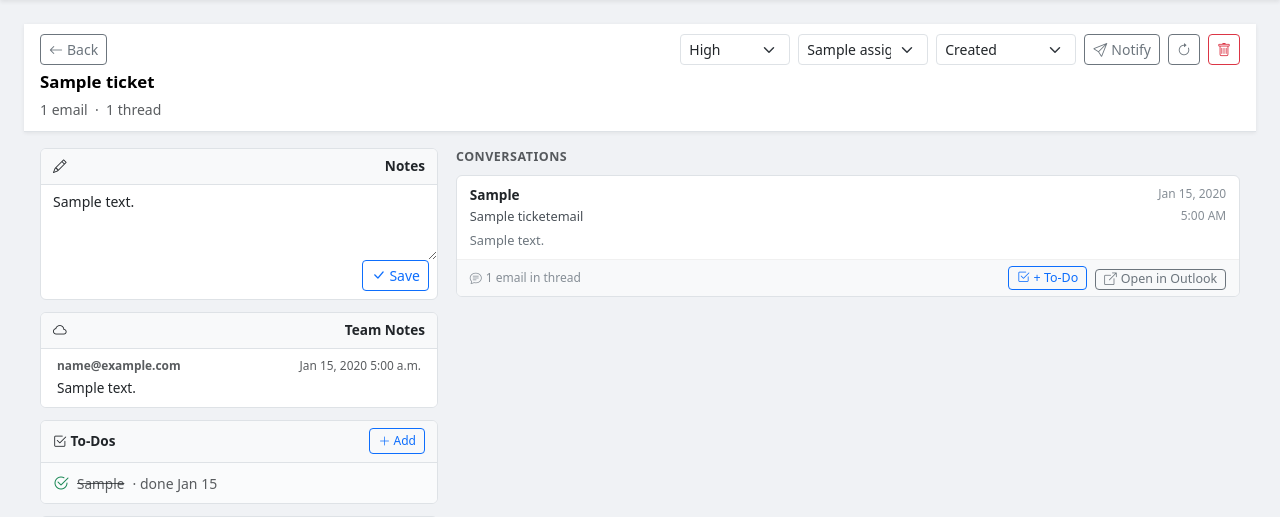
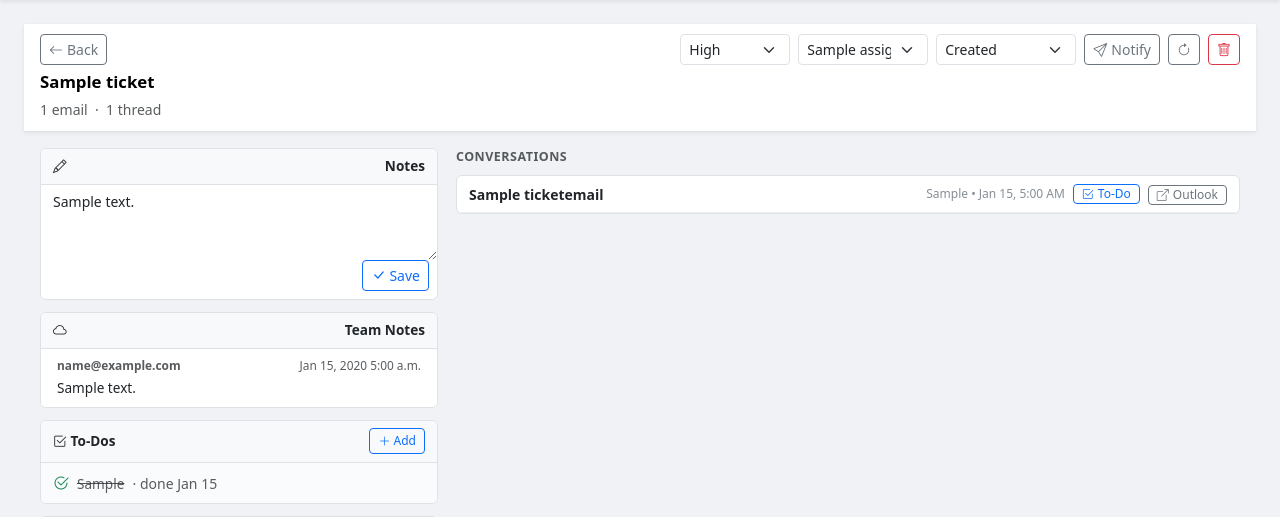
Before and after one commit to theripening/WorkBuddy, a Django app: page /1/ in a window 1280 px wide. Shown: the part 53-570 px from the top of the page. Run offline with Django 4.2, Linux system fonts and the light colour scheme; tables that the repository leaves empty hold one stand-in row (values such as "Sample post").

Commit message:
Redesign conversation list: compact rows with progressive expand
- Default: single row per thread — subject, sender/datetime,
  To-Do button, Open in Outlook button
- Click row: expands to show latest email body preview
- Click 'Show thread': shows up to 5 most recent emails with
  sender/date and body preview each
- To-Do button opens the panel and auto-focuses the input

Co-Authored-By: Claude Sonnet 4.6 <noreply@anthropic.com>

```diff
--- a/tickets/templates/tickets/ticket_detail.html
+++ b/tickets/templates/tickets/ticket_detail.html
@@ -79,32 +79,50 @@
 
 .add-form-panel { padding:.55rem .75rem;background:#f8f9fa;border-top:1px solid #e9ecef;display:none; }
 
-/* ── Conversation cards (right) ── */
-.conv-card {
-    background:#fff;border:1px solid #dee2e6;border-radius:6px;
-    margin-bottom:.65rem;overflow:hidden;
+/* ── Conversation rows (right) ── */
+.conv-list { border:1px solid #dee2e6;border-radius:6px;overflow:hidden;background:#fff; }
+.conv-row {
+    display:grid;
+    grid-template-columns:1fr auto auto auto;
+    align-items:center;
+    gap:.5rem;
+    padding:.45rem .75rem;
+    border-bottom:1px solid #f0f0f0;
+    cursor:pointer;
+    transition:background .1s;
+    font-size:.875rem;
 }
-.conv-card:last-child { margin-bottom:0; }
-.conv-header {
-    display:grid;
-    grid-template-columns:1fr auto;
-    align-items:start;
-    padding:.6rem .8rem .35rem;
-    gap:.5rem;
+.conv-row:last-of-type { border-bottom:none; }
+.conv-row:hover { background:#f8f9fa; }
+.conv-row.expanded { background:#f0f6ff;border-bottom-color:#c8deff; }
+.conv-subject { font-weight:600;color:#212529;white-space:nowrap;overflow:hidden;text-overflow:ellipsis;min-width:0; }
+.conv-meta { font-size:.75rem;color:#868e96;white-space:nowrap;flex-shrink:0; }
+
+.conv-expand {
+    display:none;
+    border-bottom:1px solid #f0f0f0;
+    background:#fafcff;
 }
-.conv-sender  { font-weight:600;font-size:.85rem; }
-.conv-subject { font-size:.8rem;color:#495057;margin-top:1px; }
-.conv-date    { font-size:.75rem;color:#868e96;white-space:nowrap; }
-.conv-preview {
-    padding:0 .8rem .55rem;
-    font-size:.8rem;color:#6c757d;line-height:1.5;
-    display:-webkit-box;-webkit-line-clamp:3;-webkit-box-orient:vertical;overflow:hidden;
+.conv-expand.open { display:block; }
+.conv-preview-body {
+    padding:.6rem .75rem;
+    font-size:.8rem;color:#495057;line-height:1.6;
+    white-space:pre-wrap;word-break:break-word;
 }
-.conv-footer {
-    display:flex;align-items:center;justify-content:space-between;
-    padding:.35rem .8rem;background:#f8f9fa;border-top:1px solid #f0f0f0;
+.conv-thread-btn {
+    display:block;margin:.0 .75rem .5rem;
+    font-size:.75rem;color:#0d6efd;background:none;border:none;
+    padding:0;cursor:pointer;text-align:left;
 }
-.conv-thread-count { font-size:.75rem;color:#868e96; }
+.conv-thread-btn:hover { text-decoration:underline; }
+
+.thread-email {
+    padding:.5rem .75rem;
+    border-top:1px dashed #dee2e6;
+    background:#fff;
+}
+.thread-email-meta { font-size:.75rem;font-weight:600;color:#495057;margin-bottom:.25rem; }
+.thread-email-preview { font-size:.78rem;color:#6c757d;line-height:1.5;white-space:pre-wrap;word-break:break-word; }
 </style>
 
 {# ── Sticky Header ── #}
@@ -452,38 +470,46 @@
     </div>
 
     {% if threads %}
+    <div class="conv-list">
     {% for thread in threads %}{% with latest=thread.0 %}
-    <div class="conv-card">
-        <div class="conv-header">
-            <div>
-                <div class="conv-sender">{{ latest.sender|default:"Unknown" }}</div>
-                <div class="conv-subject">{{ latest.subject }}</div>
+
+    {# ── Compact row ── #}
+    <div class="conv-row" onclick="convToggle('conv-{{ latest.pk }}', this)">
+        <span class="conv-subject">{{ latest.subject }}</span>
+        <span class="conv-meta">{{ latest.sender|default:"—" }} &bull; {{ latest.received_at|date:"M j, g:i A" }}</span>
+        <button type="button" class="btn btn-sm btn-outline-primary py-0 px-2 flex-shrink-0" style="font-size:.75rem"
+                onclick="event.stopPropagation();openTodo('conv-{{ latest.pk }}','todo-email-{{ latest.pk }}',this.closest('.conv-row'))">
+            <i class="bi bi-check2-square me-1"></i>To-Do
+        </button>
+        <form method="post" action="{% url 'tickets:open_in_outlook' latest.pk %}" onclick="event.stopPropagation()">
+            {% csrf_token %}
+            <input type="hidden" name="next" value="{% url 'tickets:detail' ticket.pk %}">
+            <button type="submit" class="btn btn-sm btn-outline-secondary py-0 px-2 flex-shrink-0" style="font-size:.75rem">
+                <i class="bi bi-box-arrow-up-right me-1"></i>Outlook
+            </button>
+        </form>
+    </div>
+
+    {# ── Expandable preview ── #}
+    <div id="conv-{{ latest.pk }}" class="conv-expand">
+        <div class="conv-preview-body">{{ latest.body_preview|default:"(no preview available)" }}</div>
+        {% if thread|length > 1 %}
+        <button class="conv-thread-btn" onclick="togglePanel('thread-{{ latest.pk }}')">
+            <i class="bi bi-chevron-down me-1"></i>Show thread ({{ thread|length }} emails)
+        </button>
+        <div id="thread-{{ latest.pk }}" style="display:none">
+            {% for email in thread|slice:":5" %}
+            <div class="thread-email">
+                <div class="thread-email-meta">
+                    {{ email.sender|default:"Unknown" }} &bull; {{ email.received_at|date:"M j, Y g:i A" }}
+                </div>
+                <div class="thread-email-preview">{{ email.body_preview|default:"(no preview)" }}</div>
             </div>
-            <div class="text-end flex-shrink-0">
-                <div class="conv-date">{{ latest.received_at|date:"M j, Y" }}</div>
-                <div class="conv-date mt-1">{{ latest.received_at|date:"g:i A" }}</div>
-            </div>
+            {% endfor %}
         </div>
-        <div class="conv-preview">{{ latest.body_preview|default:"(no preview available)" }}</div>
-        <div class="conv-footer">
-            <span class="conv-thread-count">
-                <i class="bi bi-chat-text me-1"></i>{{ thread|length }} email{{ thread|length|pluralize }} in thread
-            </span>
-            <div class="d-flex gap-2">
-                <button type="button" class="btn btn-sm btn-outline-primary py-0 px-2" style="font-size:.78rem"
-                        onclick="togglePanel('todo-email-{{ latest.pk }}')">
-                    <i class="bi bi-check2-square me-1"></i>+ To-Do
-                </button>
-                <form method="post" action="{% url 'tickets:open_in_outlook' latest.pk %}">
-                    {% csrf_token %}
-                    <input type="hidden" name="next" value="{% url 'tickets:detail' ticket.pk %}">
-                    <button type="submit" class="btn btn-sm btn-outline-secondary py-0 px-2" style="font-size:.78rem">
-                        <i class="bi bi-box-arrow-up-right me-1"></i>Open in Outlook
-                    </button>
-                </form>
-            </div>
-        </div>
-        <div id="todo-email-{{ latest.pk }}" class="add-form-panel">
+        {% endif %}
+        {# Add To-Do inline form #}
+        <div id="todo-email-{{ latest.pk }}" class="add-form-panel" style="border-top:1px solid #dee2e6">
             <form method="post" action="{% url 'tickets:todo_add' ticket.pk %}">
                 {% csrf_token %}
                 <input type="hidden" name="thread_email_pk" value="{{ latest.pk }}">
@@ -499,7 +525,9 @@
             </form>
         </div>
     </div>
+
     {% endwith %}{% endfor %}
+    </div>
 
     {% else %}
     <div class="text-center text-muted py-5 bg-white rounded border">
@@ -517,6 +545,23 @@ function togglePanel(id) {
     const el = document.getElementById(id);
     if (el) el.style.display = el.style.display === 'none' || el.style.display === '' ? 'block' : 'none';
 }
+function convToggle(id, row) {
+    const panel = document.getElementById(id);
+    if (!panel) return;
+    const open = panel.classList.toggle('open');
+    if (row) row.classList.toggle('expanded', open);
+}
+function openTodo(convId, todoId, row) {
+    // Ensure the conv panel is open first, then show the todo form
+    const panel = document.getElementById(convId);
+    if (panel && !panel.classList.contains('open')) {
+        panel.classList.add('open');
+        if (row) row.classList.add('expanded');
+    }
+    const todo = document.getElementById(todoId);
+    if (todo) todo.style.display = 'block';
+    setTimeout(function(){ if(todo) todo.querySelector('input[name=what]').focus(); }, 50);
+}
 </script>
 
 {% endblock %}
```
